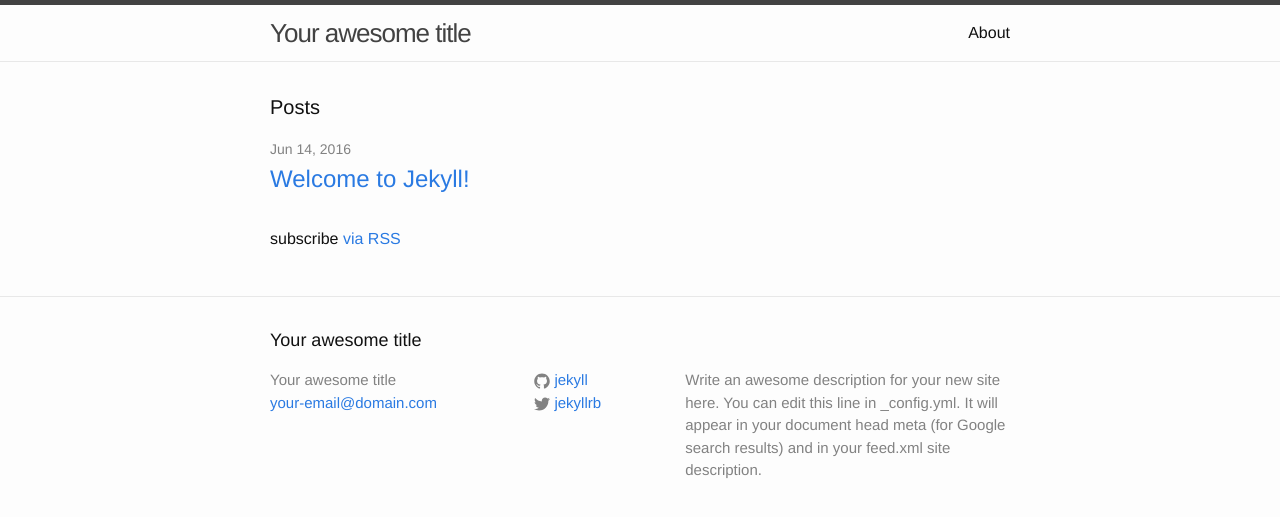
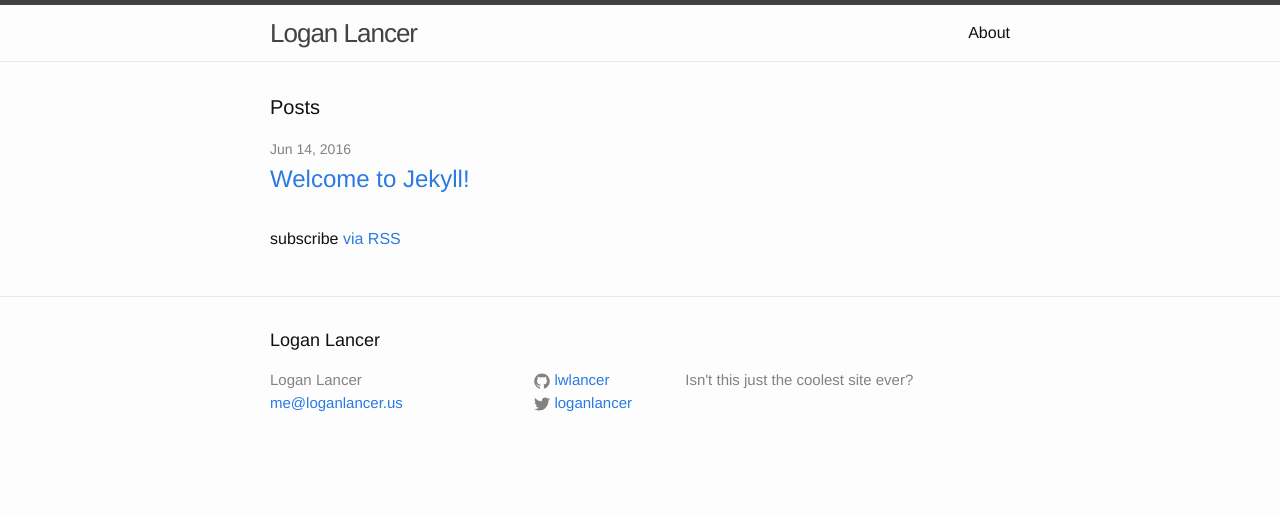
Before and after one commit to lwlancer/lwlancer.githib.io, a Jekyll site: the page built from index.html, in a window 1280 px wide. Shown: the top 517 px of the page. Built offline with Jekyll 4.4.1, drawn with Linux system fonts in a browser that asks for light colours.

Commit message:
Update _config.yml

```diff
--- a/_config.yml
+++ b/_config.yml
@@ -6,16 +6,14 @@
 # 'jekyll serve'. If you change this file, please restart the server process.
 
 # Site settings
-title: Your awesome title
-email: your-email@domain.com
+title: Logan Lancer
+email: me@loganlancer.us
 description: > # this means to ignore newlines until "baseurl:"
-  Write an awesome description for your new site here. You can edit this
-  line in _config.yml. It will appear in your document head meta (for
-  Google search results) and in your feed.xml site description.
+  Isn't this just the coolest site ever?
 baseurl: "" # the subpath of your site, e.g. /blog
 url: "http://yourdomain.com" # the base hostname & protocol for your site
-twitter_username: jekyllrb
-github_username:  jekyll
+twitter_username: loganlancer
+github_username:  lwlancer
 
 # Build settings
 markdown: kramdown
```
